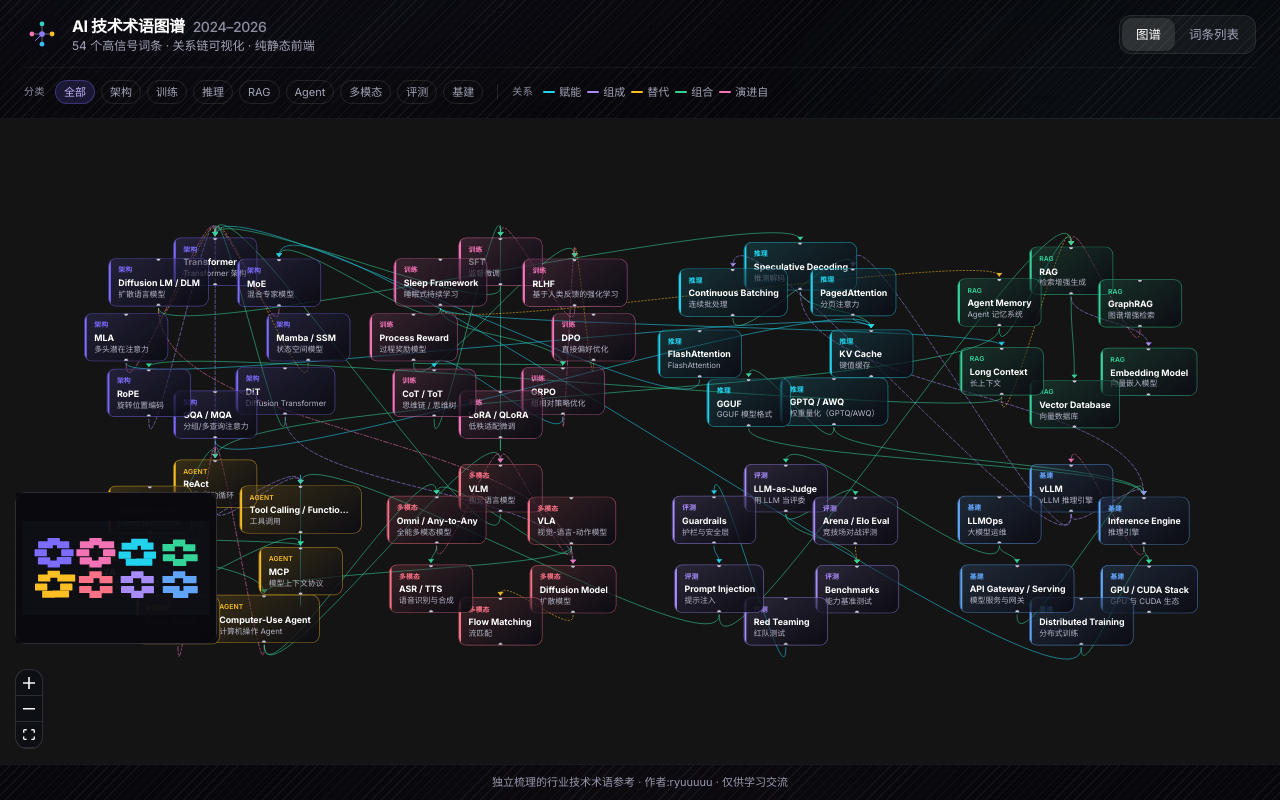
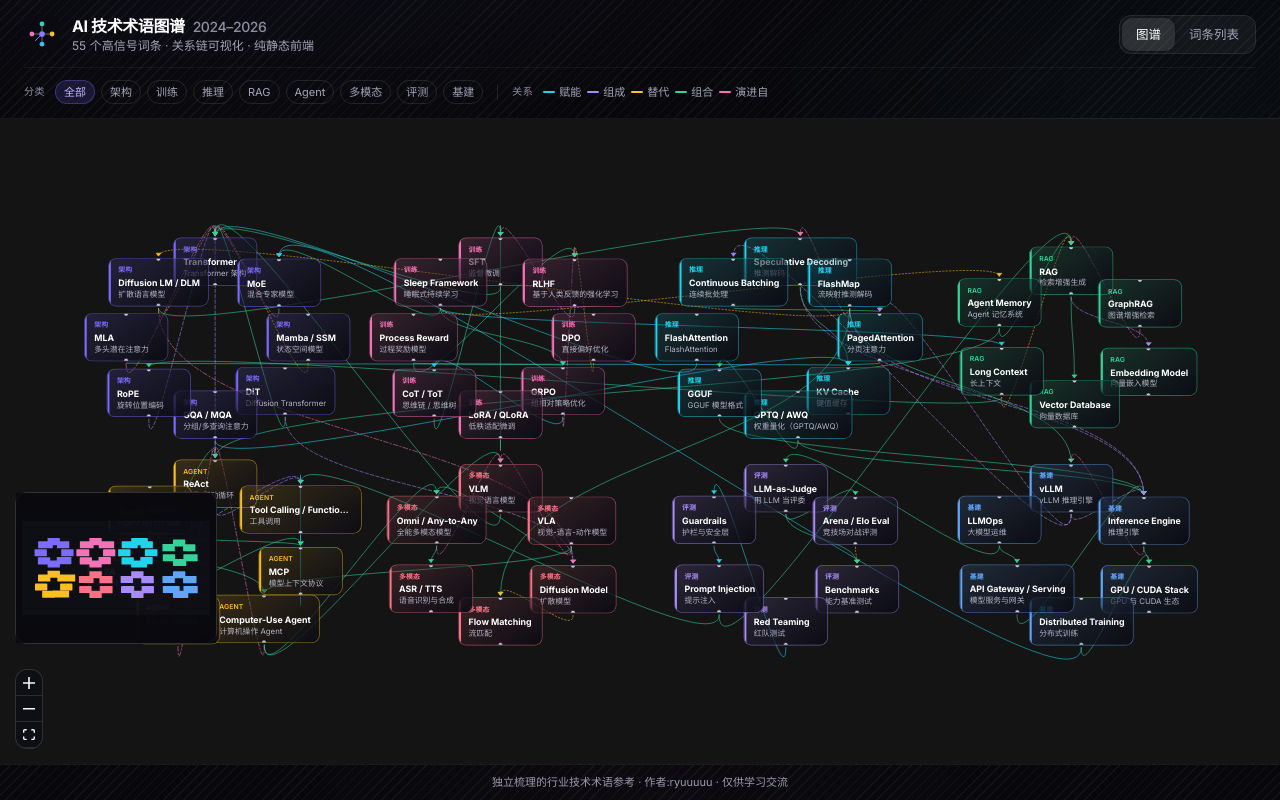
Before and after one commit to keepline/ai-tech-glossary, a React (Vite) app: page / in a window 1280 px wide. Built offline with nearby package versions, Linux system fonts and the light colour scheme.

Commit message:
feat: add FlashMap glossary term

```diff
--- a/src/data/terms.ts
+++ b/src/data/terms.ts
@@ -185,7 +185,18 @@ export const terms: Term[] = [
     explanation:
       '用小草稿模型快速提出候选 token 序列，再由大模型并行验证接受或拒绝，在保证输出分布不变的前提下加速自回归生成。',
     whyItMatters:
-      '是生产级 LLM 服务延迟优化的「免费午餐」之一，几乎不牺牲质量即可提升吞吐。',
+      '是生产级 LLM 服务延迟优化的「免费午餐」之一，几乎不牺牲质量即可提升吞吐；草稿侧已从自回归小模型扩展到并行/块草稿（EAGLE、扩散与 flow-map 等）。',
+  },
+  {
+    id: 'flashmap',
+    en: 'FlashMap',
+    zh: '流映射推测解码',
+    category: '推理与效率',
+    explanation:
+      'Flow Map Speculative Decoding：用连续流映射（flow map）草稿模型一次前向生成整块候选 token，再由目标大模型并行验证。相对自回归草稿更省算力，相对块扩散草稿（如 DFlash）能保留块内 token 依赖，减少「各位置独立预测」导致的联合不一致。',
+    whyItMatters:
+      '把流匹配思想接到无损推测解码；2026-10 开源权重与 vLLM/SGLang 插件后，成为并行草稿路线的新标杆之一，直接影响推理延迟与服务成本。',
+    yearHint: '2026',
   },
   {
     id: 'paged-attention',
@@ -621,6 +632,11 @@ export const edges: Edge[] = [
   { source: 'gguf', target: 'inference-engine', type: 'stacks-with' },
   { source: 'gptq-awq', target: 'inference-engine', type: 'stacks-with' },
   { source: 'speculative-decoding', target: 'inference-engine', type: 'part-of' },
+  { source: 'flashmap', target: 'speculative-decoding', type: 'evolved-from' },
+  { source: 'flashmap', target: 'flow-matching', type: 'stacks-with' },
+  { source: 'flashmap', target: 'diffusion-lm', type: 'alternative-to' },
+  { source: 'flashmap', target: 'vllm', type: 'stacks-with' },
+  { source: 'flashmap', target: 'inference-engine', type: 'part-of' },
 
   // RAG
   { source: 'rag', target: 'embedding', type: 'part-of' },
```
